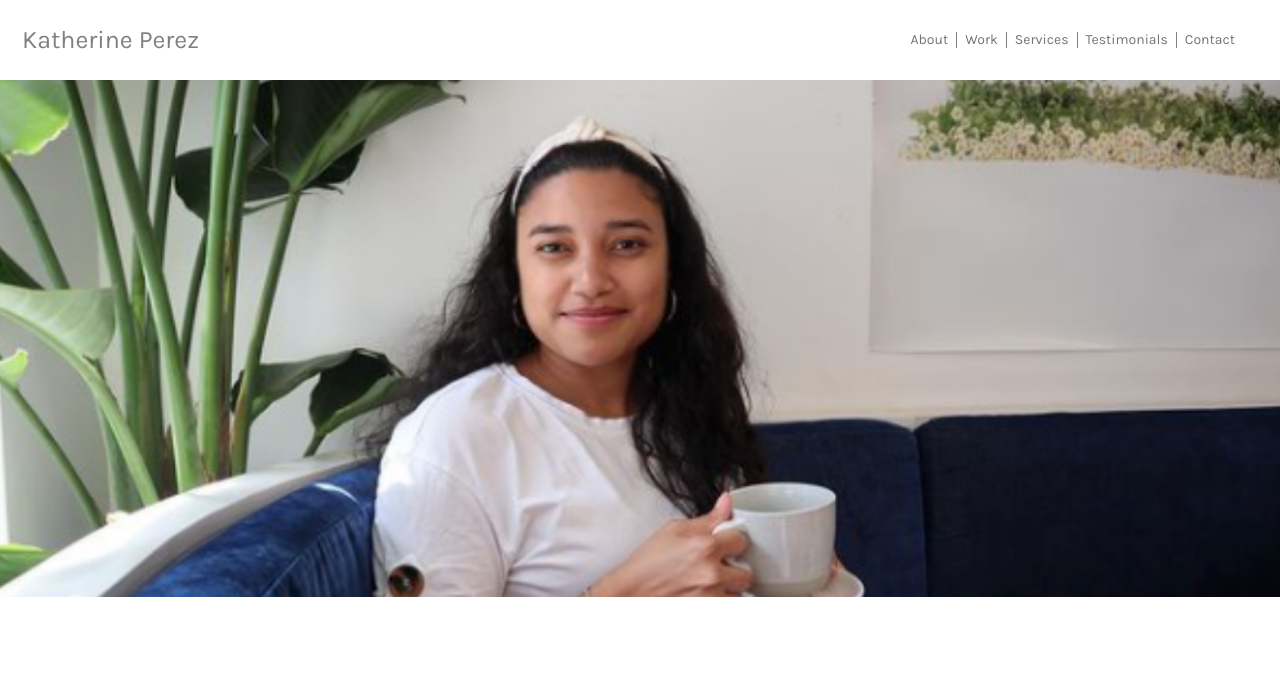
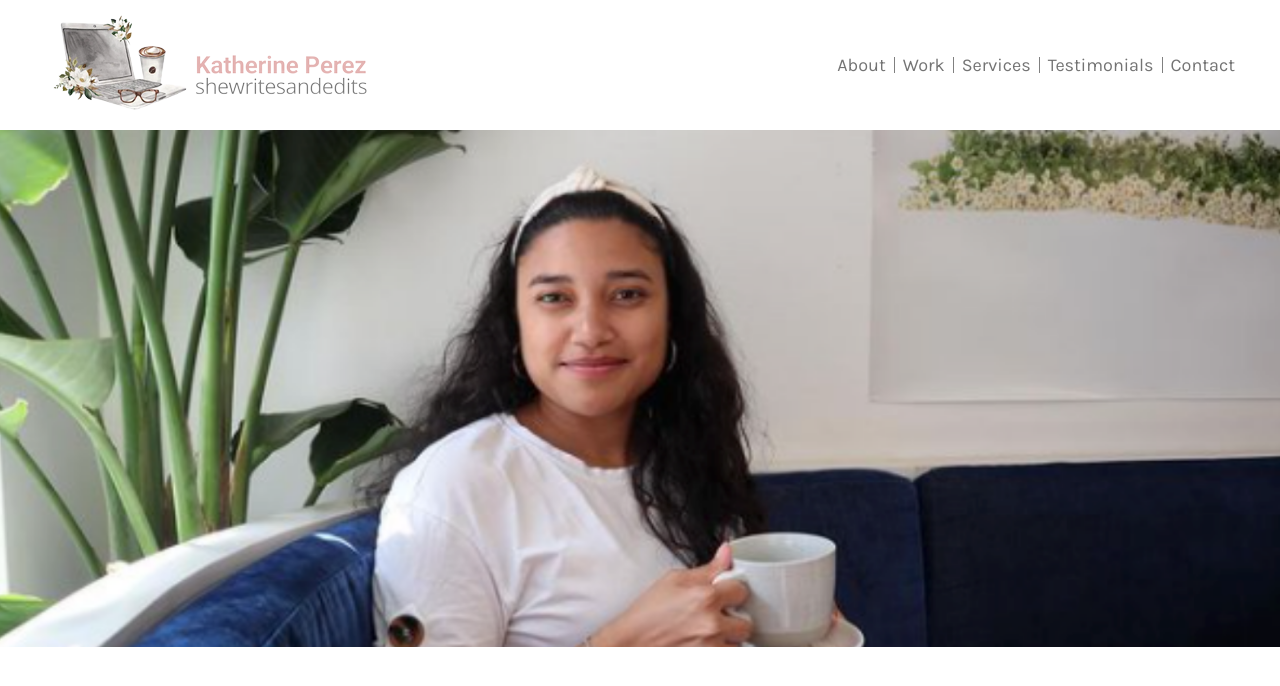
Before and after one commit to Kaitlyn-Lynette/Kathys-Portfolio, a React (Create React App) app: page / in a window 1280 px wide. Shown: the top 686 px of the page. Built offline with nearby package versions, Linux system fonts and the light colour scheme.

Commit message:
Added a logo

```diff
--- a/src/components/Navigation.css
+++ b/src/components/Navigation.css
@@ -1,3 +1,4 @@
+/* styling that moves the navigation to the right */
 .navbar {
     display: flex;
     justify-content: space-between;
@@ -8,28 +9,29 @@
     background: white;
 }
 
-.nav-active {
+/* .nav-active {
     display: flex;
     justify-content: space-between;
     align-items: center;
     padding-top: 15px;
     background: #E4B2B1;
-}
+} */
 
+/* css for the name */
 .nav-brand {
-    color: gray;
     font-size: 25px;
     line-height: 40px;
     padding-left: 22px;
 }
 
+/* css that makes the name grey */
 .navbar-light .navbar-brand {
     color: #808080;
 }
 
 /* div that houses all navigation items */
 .nav-links {
-    font-size: 14px;
+    font-size: 18px;
     padding-right: 22px;
     padding-left: 22px;
     -webkit-transition: all ease-in-out 0.4s;
@@ -39,8 +41,14 @@
 /* vertical line between navigation items  */
 .nav-item {
     border-right: 0.5px solid #808080 !important;
-    line-height: 0.5px
+    line-height: 0.5px;
 }
+
+.nav-item a:hover {
+    background: transparent;
+    color:#E4B2B1;
+}
+
 /* removed the line from the last navigation item */
 .nav-item:last-child {
     border-right: none !important;
--- a/src/components/Navigation.js
+++ b/src/components/Navigation.js
@@ -1,9 +1,9 @@
 import Navbar from "react-bootstrap/Navbar";
 import Nav from "react-bootstrap/Nav";
+import Image from "react-bootstrap/Image";
 import "./Navigation.css";
 
 const Navigation = () => {
-  const name = "Katherine Perez";
   const navOne = "About";
   const navTwo = "Work";
   const navThree = "Services";
@@ -13,7 +13,7 @@ const Navigation = () => {
   return (
 
     <Navbar  collapseOnSelect expand="lg" sticky="top">
-      <Navbar.Brand className="nav-brand"> {name}</Navbar.Brand>
+      <Image src="/images/Kathy_Logo_500x100px-transparent.png" className="nav-brand" />
       <Nav className="nav-links">
         <Nav.Link className="nav-item" href="#about">{navOne}</Nav.Link>
         <Nav.Link className="nav-item" href="#work">{navTwo}</Nav.Link>
```
Also changed, not shown: public/images/KatherinePerezLogoTransparent.png (added), public/images/Kathy_Logo_500x100px-transparent.png (added).
